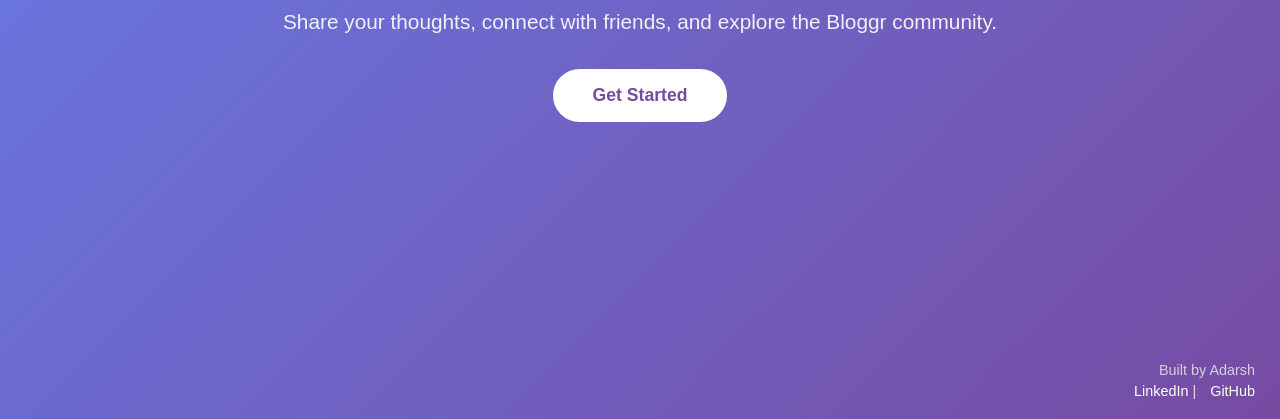
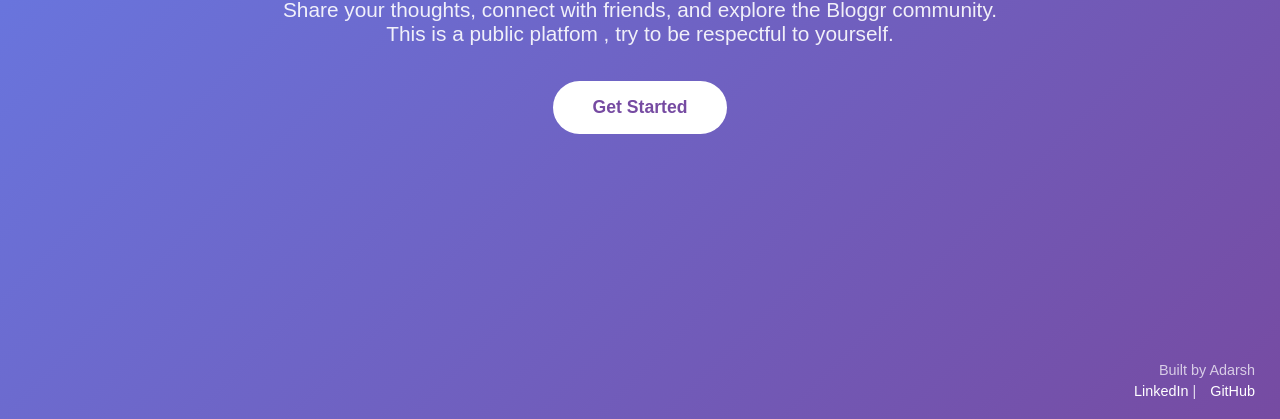
Before and after one commit to Adarsh54321/bloggr, a website: page frontend/index.html in a window 1280 px wide. Shown: the part 381-800 px from the top of the page. Drawn offline with Linux system fonts and the light colour scheme.

Commit message:
h1 p msgupdate

```diff
--- a/frontend/index.html
+++ b/frontend/index.html
@@ -105,6 +105,7 @@
 
         <p>
             Share your thoughts, connect with friends, and explore the Bloggr community.
+            This is a public platfom , try to be respectful to yourself.
         </p>
 
         <button onclick="window.location.href='login.html'">
```
